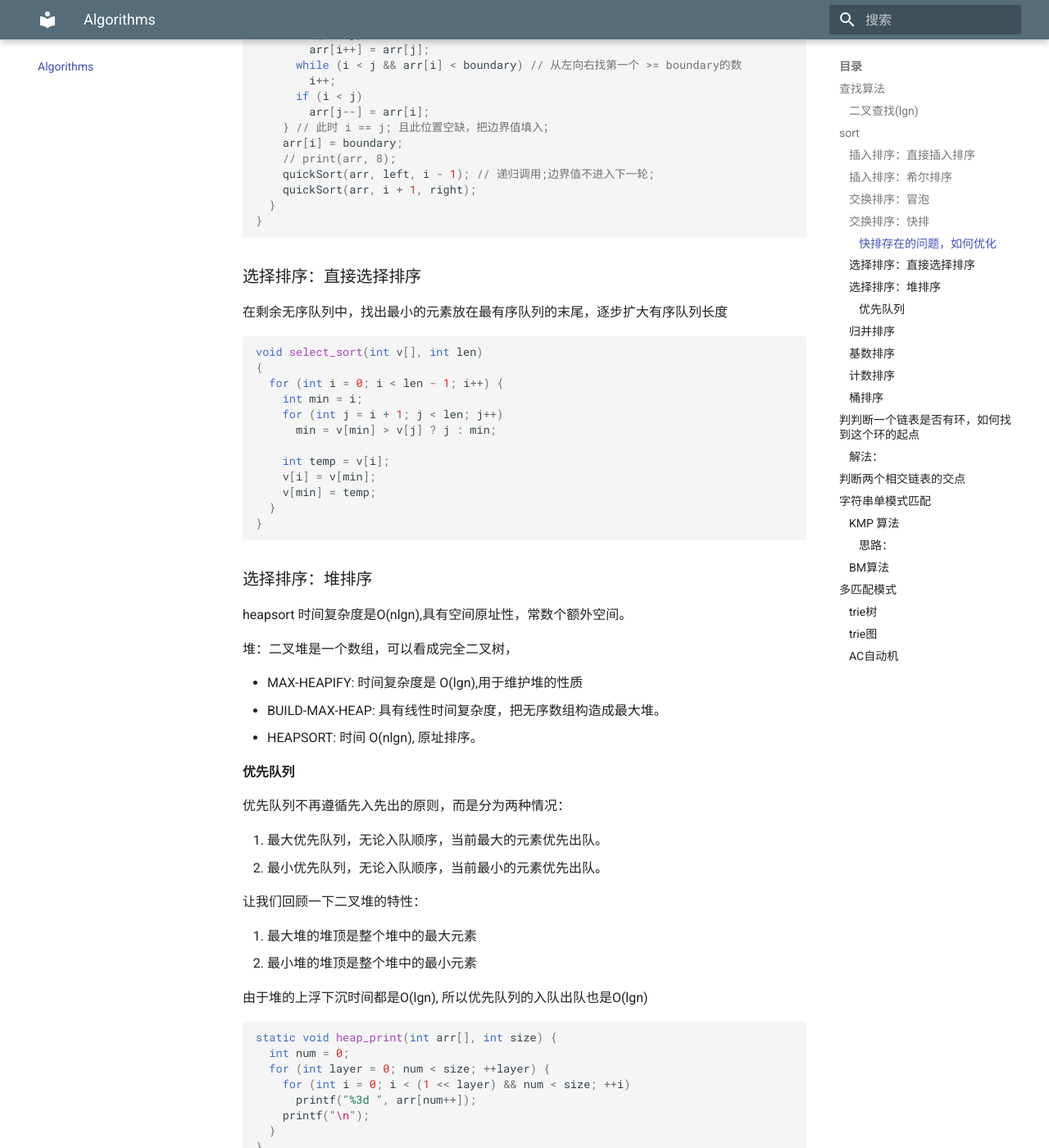
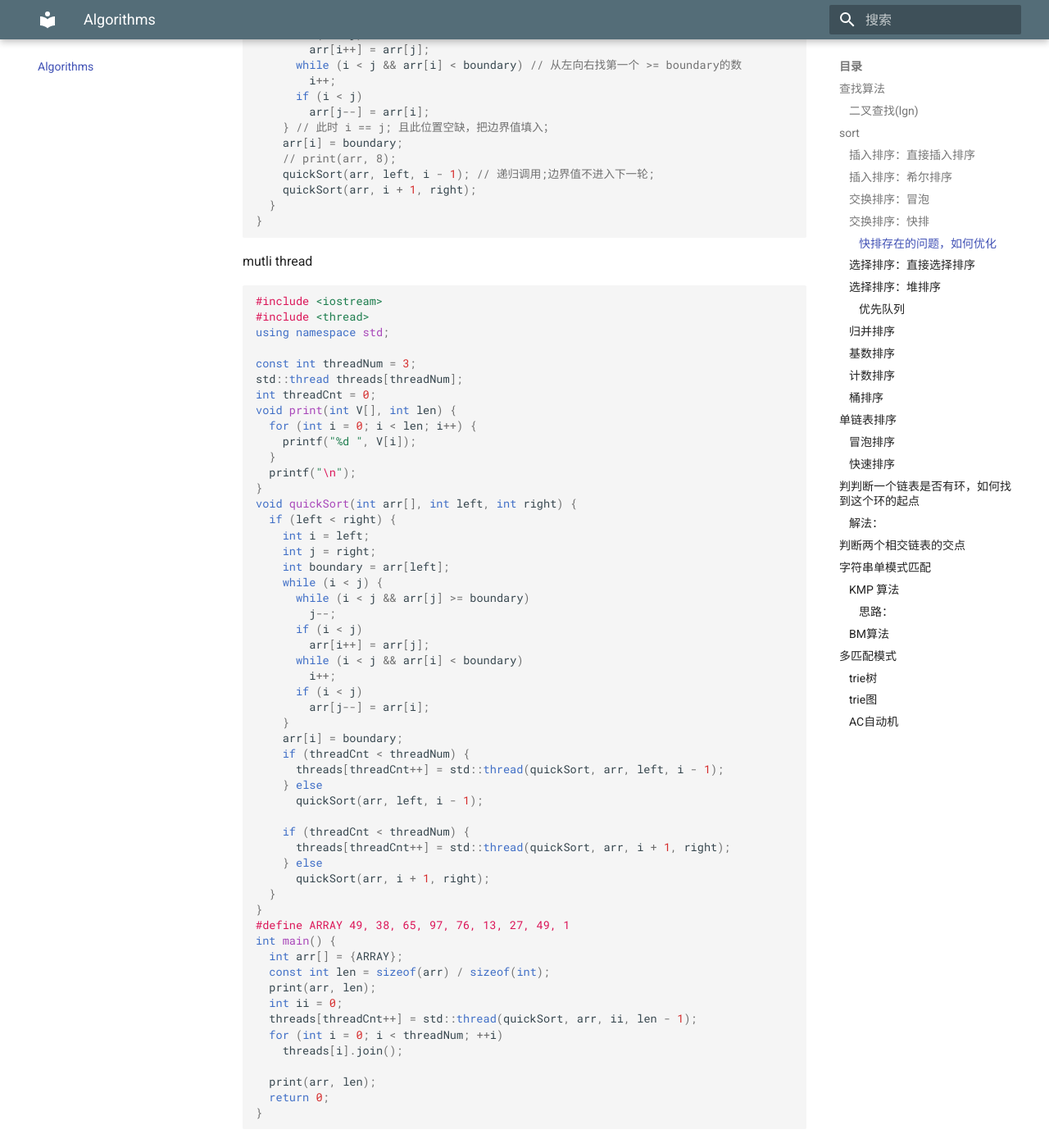
Before and after one commit to ims0/mkdocs, an MkDocs documentation site: the page built from docs/algorithms.md, in a window 1280 px wide and 1400 px high, scrolled down 3639 px. Shown: the whole window at 82% size. Built offline with MkDocs 1.6.1 and Material for MkDocs 9.7.7, drawn with Linux system fonts in a browser that asks for light colours; some of the changed text lies outside the part shown.

Commit message:
add single link sort

````diff
--- a/docs/algorithms.md
+++ b/docs/algorithms.md
@@ -134,7 +134,6 @@
 
 优化4：使用并行或多线程处理子序列
 ```cpp
-
 void quickSort(int arr[], int left, int right) {
   if (left < right) {
     int i = left;
@@ -157,7 +156,62 @@
     quickSort(arr, i + 1, right);
   }
 }
+```
+mutli thread
+```cpp
+#include <iostream>
+#include <thread>
+using namespace std;
 
+const int threadNum = 3;
+std::thread threads[threadNum];
+int threadCnt = 0;
+void print(int V[], int len) {
+  for (int i = 0; i < len; i++) {
+    printf("%d ", V[i]);
+  }
+  printf("\n");
+}
+void quickSort(int arr[], int left, int right) {
+  if (left < right) {
+    int i = left;
+    int j = right;
+    int boundary = arr[left];
+    while (i < j) {
+      while (i < j && arr[j] >= boundary)
+        j--;
+      if (i < j)
+        arr[i++] = arr[j];
+      while (i < j && arr[i] < boundary)
+        i++;
+      if (i < j)
+        arr[j--] = arr[i];
+    }
+    arr[i] = boundary;
+    if (threadCnt < threadNum) {
+      threads[threadCnt++] = std::thread(quickSort, arr, left, i - 1);
+    } else
+      quickSort(arr, left, i - 1);
+
+    if (threadCnt < threadNum) {
+      threads[threadCnt++] = std::thread(quickSort, arr, i + 1, right);
+    } else
+      quickSort(arr, i + 1, right);
+  }
+}
+#define ARRAY 49, 38, 65, 97, 76, 13, 27, 49, 1
+int main() {
+  int arr[] = {ARRAY};
+  const int len = sizeof(arr) / sizeof(int);
+  print(arr, len);
+  int ii = 0;
+  threads[threadCnt++] = std::thread(quickSort, arr, ii, len - 1);
+  for (int i = 0; i < threadNum; ++i)
+    threads[i].join();
+
+  print(arr, len);
+  return 0;
+}
 ```
 
 ### 选择排序：直接选择排序
@@ -358,6 +412,28 @@
 作者：zhipingChen
 链接：https://www.jianshu.com/p/204ed43aec0c
 
+## 单链表排序
+
+### 冒泡排序
+
+冒泡排序的基本思想就是对于给定的n个元素，从第一个元素开始，依次对相邻的两个元素进行比较，当前面的元素大于后面的元素时，交换其位置，进行一轮比较和换位后，n个元素中最大的数将位于第n位，然后对前（n-1）个元素进行第二轮比较，重复该过程，直到进行比较的元素只剩下一个。
+
+### 快速排序
+单链表的快速排序和数组的快速排序在基本细想上是一致的，以从小到大来排序单链表为例，都是选择一个支点，然后把小于支点的元素放到左边，把大于支点的元素放到右边。但是，由于单链表不能像数组那样随机存储，和数组的快排序相比较，还是有一些需要注意的细节：
+
+1. 支点的选取，由于不能随机访问第K个元素，因此每次选择支点时可以取待排序那部分链表的头指针。
+
+2. 遍历链表方式，由于不能从单链表的末尾向前遍历，因此使用两个指针分别向前向后遍历的策略实效，可以可以采用一趟遍历的方式将较小的元素放到单链表的左边。具体方法为：
+
+    1)定义两个指针pSlow, pFast,其中pSlow指单链表头结点，pFast指向单链表头结点的下一个结点;
+
+    2)使用pFast遍历单链表，每遇到一个比支点小的元素，就和pSlow进行数据交换,然后令pSlow=pSlow->next。
+
+3. 交换数据方式，直接交换链表数据指针指向的部分，不必交换链表节点本身。
+
+快排这里还是写了两个函数，Partition这个函数，返回的支点结点的前一个位置。
+
+[singleLinkSort](code/singleLinkSort.cpp)
 
 ##  判判断一个链表是否有环，如何找到这个环的起点
 给定一个单链表，只给出头指针h：
````
Also changed, not shown: docs/linux.md (+63 -9 lines), 4 other files.
